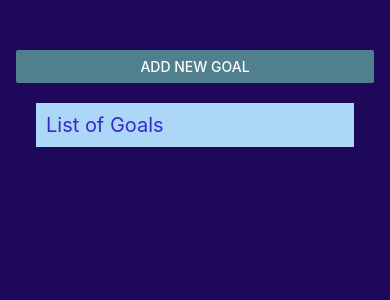
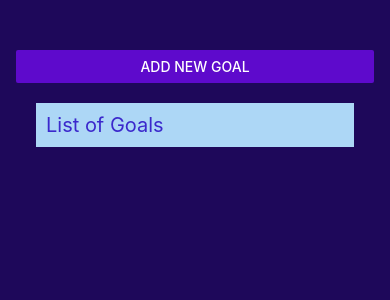
Before and after one commit to samlee088/rn-toDo-List, a React Native app: screen / in a window 390 px wide. Shown: the top 300 px of the page. Built offline with nearby package versions, Linux system fonts and the light colour scheme.

Commit message:
import statusbar component from expo

```diff
--- a/App.js
+++ b/App.js
@@ -2,6 +2,7 @@ import { Button, FlatList, StyleSheet, Text, View } from 'react-native';
 import { useState } from 'react';
 import GoalItem from './components/GoalItem';
 import GoalInput from './components/GoalInput';
+import { StatusBar } from 'expo-status-bar';
 
 export default function App() {
 
@@ -34,10 +35,12 @@ export default function App() {
 
 
   return (
+    <>
+      <StatusBar style = 'light' />
       <View style = {styles.appContainer}>
         <Button
           title = "Add New Goal"
-        color = '#50808E'
+          color = '#5e0acc'
           onPress = {startAddGoalHandler}
         />
         {/* Different ways to render modal, the modalsVisible && method is not recommended for this type, and it is better to use the built in modal visible functionality */}
@@ -61,6 +64,7 @@ export default function App() {
             }}/>
         </View>
       </View>
+    </>
   );
 }
 
```
Also changed, not shown: app.json (line endings or trailing spaces). Lines whose indentation alone changed are shown as unchanged.
